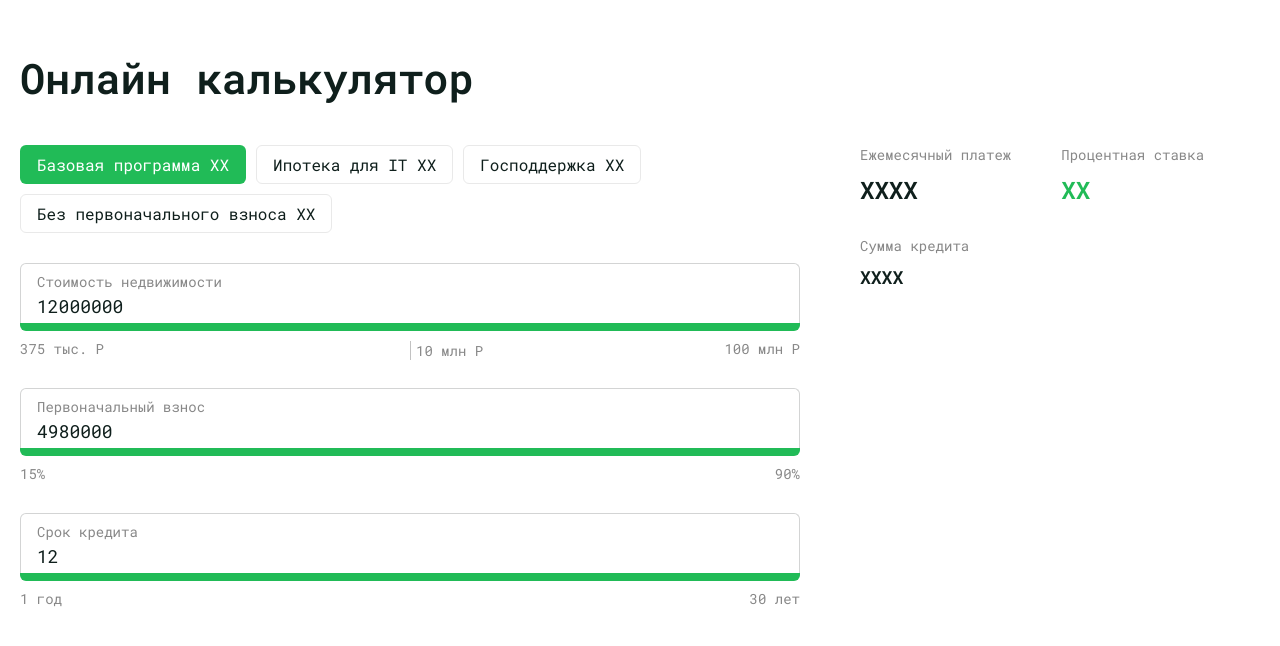
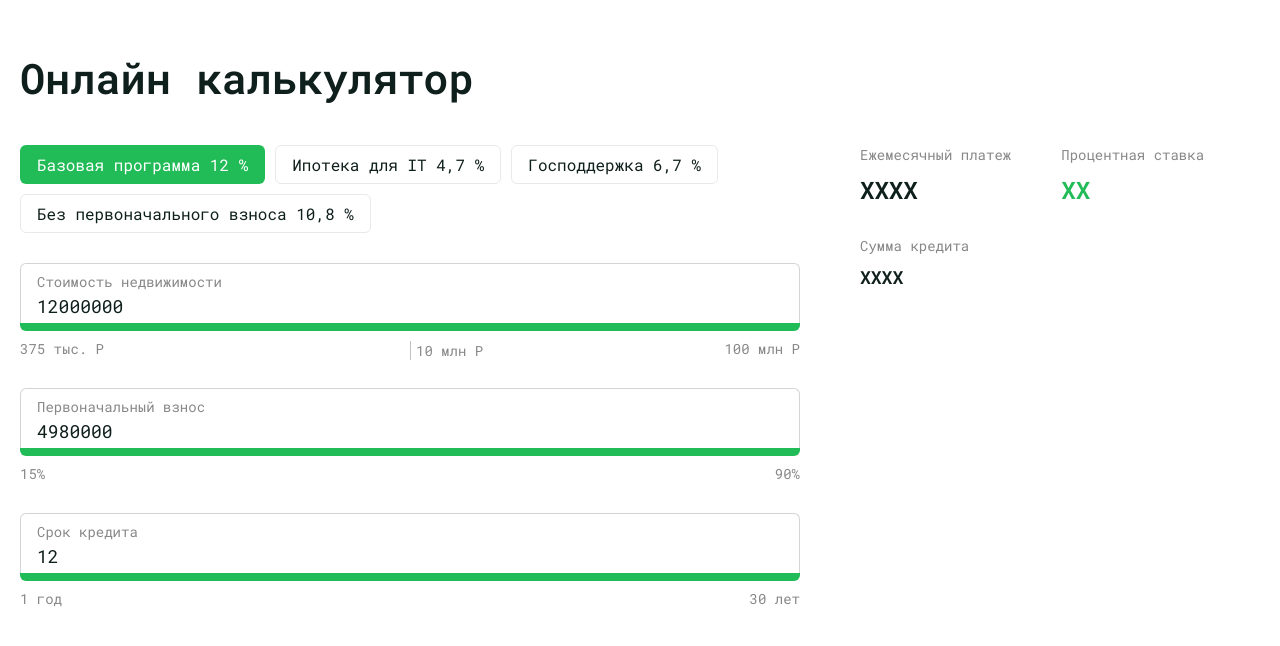
Before and after one commit to ar4ibais/credit, a plain HTML site: page index.html in a window 1280 px wide. Drawn offline with Linux system fonts and the light colour scheme.

Commit message:
made credit rates

```diff
--- a/index.html
+++ b/index.html
@@ -107,5 +107,7 @@
 			</div>
 		</div>
 
+		<script src="js/programRates.js" type="module"></script>
+		<script src="js/formatters.js" type="module"></script>
     </body>
 </html>
--- /dev/null
+++ b/js/formatters.js
@@ -0,0 +1 @@
+export const percentFormatter = new Intl.NumberFormat('ru-RU', {style: 'percent', maximumFractionDigits: 3}); // 4,752%
--- /dev/null
+++ b/js/programRates.js
@@ -0,0 +1,21 @@
+import { percentFormatter } from "./formatters.js";
+
+
+console.log(percentFormatter.format(0.567));
+// Ставки по ипотеке
+const programBase = 0.12,
+      programIt = 0.047,
+      programGov = 0.067,
+      programZero = 0.108;
+
+// Указываем ставку в радио-кнопках
+document.querySelector('#base-value').value = programBase;
+document.querySelector('#it-value').value = programIt;
+document.querySelector('#gov-value').value = programGov;
+document.querySelector('#zero-value').value = programZero;
+
+// Указываем ставку в label
+document.querySelector('#base-text').textContent = percentFormatter.format(programBase);
+document.querySelector('#it-text').textContent = percentFormatter.format(programIt);
+document.querySelector('#gov-text').textContent = percentFormatter.format(programGov);
+document.querySelector('#zero-text').textContent = percentFormatter.format(programZero);
```
